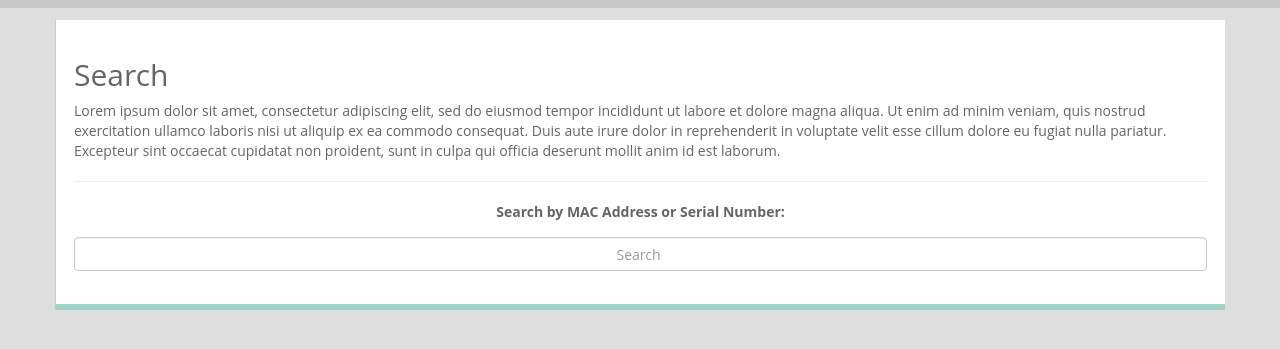
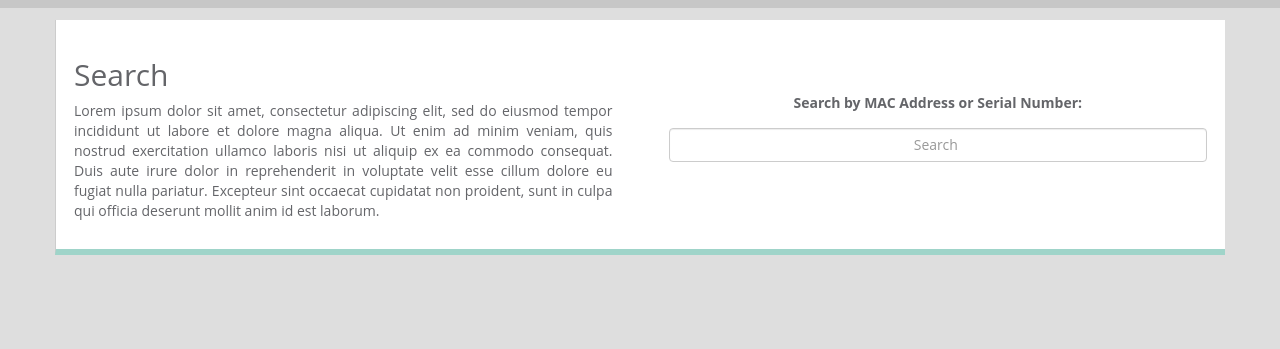
Before and after one commit to bcbrookman/aruba-rap-bulk-provisioner, a Flask app: page / in a window 1280 px wide. Shown: the part 100-449 px from the top of the page. Run offline with Flask 2, Linux system fonts and the light colour scheme; parts of the project's set-up code (start-up, migrations or seed data) failed here and were passed over; some libraries are stand-ins or nearby versions.

Commit message:
Add responsive layout

```diff
--- a/static/css/style.css
+++ b/static/css/style.css
@@ -100,3 +100,42 @@ h1 {
   0% { transform: rotate(0deg); }
   100% { transform: rotate(360deg); }
 }
+
+#search-text {
+    text-align: justify;
+}
+
+@media (min-width: 768px) {
+    #result-img {
+        display: block;
+    }
+
+    #result-img img {
+        max-width: 200px;
+    }
+
+    .flex-right {
+        flex-grow: 1;
+        flex-basis: 0;
+        margin-left: 2em;
+    }
+
+    #search-div {
+        display: flex;
+        flex-direction: column;
+        justify-content: center;
+    }
+
+
+    .flex-left {
+        flex-grow: 1;
+        flex-basis: 0;
+        margin-right: 2em;
+    }
+
+    .flex-container {
+        display: flex;
+        flex-direction: row;
+        justify-content: center;
+    }
+}
--- a/templates/search.html
+++ b/templates/search.html
@@ -3,20 +3,22 @@
 {% block content %}
 
 <main>
-	<div class="container card content">
+	<div class="flex-container container card content">
+		<div id="search-text" class="flex-left">
 			<h2>Search</h2>
 			<p>Lorem ipsum dolor sit amet, consectetur adipiscing elit, sed do eiusmod tempor incididunt ut labore et dolore magna aliqua. Ut enim ad minim veniam, quis nostrud exercitation ullamco laboris nisi ut aliquip ex ea commodo consequat. Duis aute irure dolor in reprehenderit in voluptate velit esse cillum dolore eu fugiat nulla pariatur. Excepteur sint occaecat cupidatat non proident, sunt in culpa qui officia deserunt mollit anim id est laborum. </p>
-		<hr>
+		</div>
+
+        <div id="search-div" class="flex-right">
             <form id="search-form" action="" class="form-group" style="text-align:center">
                 <p><label for="search">Search by MAC Address or Serial Number:</label></p>
                 <input id="search" type="search" class="mx-auto d-block form-control text-center" placeholder="Search">
             </form>
         </div>
-
-	<div id="results" class="container card hidden">
+	</div>
+	<div id="results" class="container card hidden flex-container">
 		<div id="result-loader" class="center-block hidden"></div>
-		<div id="result-info" class="hidden">
-			<img id="result-img" class="center-block" src="/static/img/JY689A.jpg">
+		<div id="result-info" class="hidden flex-left">
 			<table align="center">
 				<tbody>
 				<tr><th>Serial:</th><td id="serial">Not Found</td></tr>
@@ -30,6 +32,9 @@
 				</tbody>
 			</table>
 		</div>
+        <div id="result-img" class="flex-right">
+            <img class="center-block" src="/static/img/JY689A.jpg">
+        </div>
 	</div>
 </main>
 
```
Lines whose indentation alone changed are shown as unchanged.
